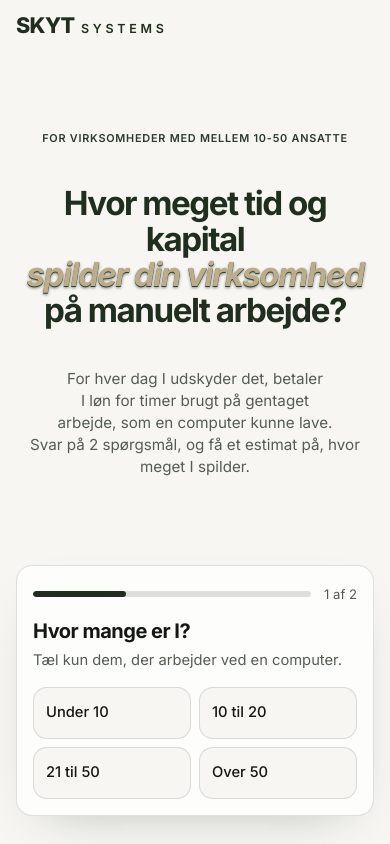
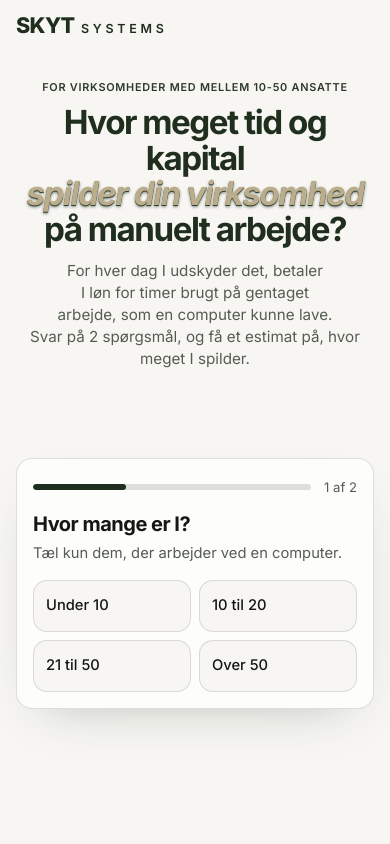
Before and after one commit to andreasskyt/skyt-beregner, a plain HTML site: page beregner/index.html in a window 390 px wide. Shown: the top 844 px of the page. Drawn offline with Linux system fonts and the light colour scheme.

Commit message:
Mobile first view: headline at top, form in lower half
Co-Authored-By: Claude Opus 5.5 <noreply@anthropic.com>

```diff
--- a/beregner/index.html
+++ b/beregner/index.html
@@ -205,8 +205,9 @@
     main { padding: 0.4rem 0 0; }
     main > .col:first-child { min-height: calc(100svh - 3.25rem - 0.4rem); display: flex; flex-direction: column; justify-content: flex-start; padding-bottom: 1rem; }
     .case__cta { justify-self: center; }
-    /* spread the leftover phone height over the first view; depends only on the screen, so nothing jumps while answering */
-    .intro { --spare: max(0px, 100svh - 640px); padding-top: calc(var(--spare) * 0.35); gap: calc(0.5rem + var(--spare) * 0.15); margin-bottom: calc(1rem + var(--spare) * 0.35); }
+    /* headline near the top, natural fixed gaps, a bit more air above the form */
+    .intro { padding-top: clamp(0.5rem, 2.5svh, 1.5rem); gap: 0.75rem; margin-bottom: clamp(1.25rem, (100svh - 600px) * 0.4, 5.5rem); }
+    .intro .kicker { margin-bottom: -0.25rem; }
     .intro h1 { font-size: clamp(1.45rem, 7vw, 1.85rem); }
     .intro h1.h1-lines { font-size: 8.5vw; width: auto; justify-self: center; margin-left: 0; }   /* widest line ~10.6em fills the 1rem-padded column */
     @media (max-width: 340px) { .intro h1.h1-lines { font-size: 8vw; } }
@@ -397,6 +398,6 @@ fbq('track', 'PageView');
   <script>document.querySelectorAll('[data-year]').forEach(function (e) { e.textContent = new Date().getFullYear(); });</script>
 </footer>
 
-<script src="/beregner/beregner.js?v=20261119g" defer></script>
+<script src="/beregner/beregner.js?v=20261119h" defer></script>
 </body>
 </html>
```
